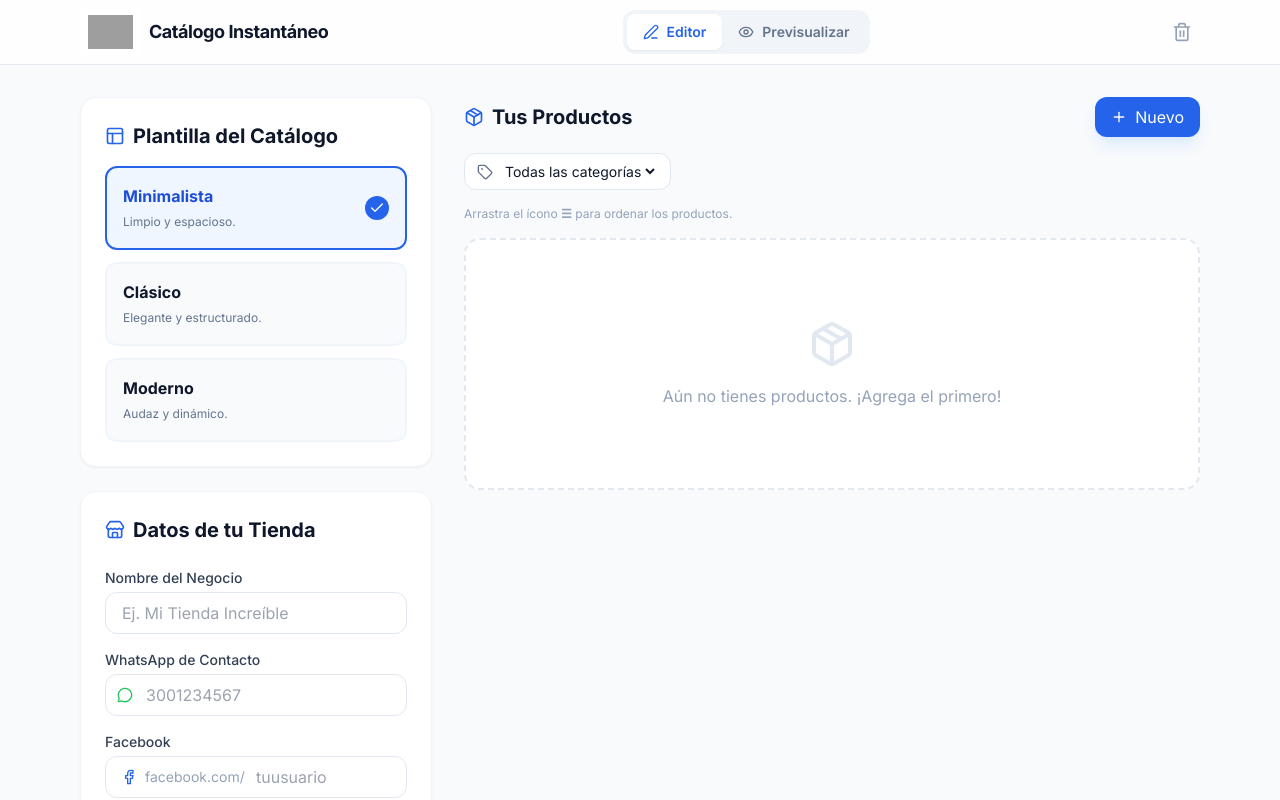
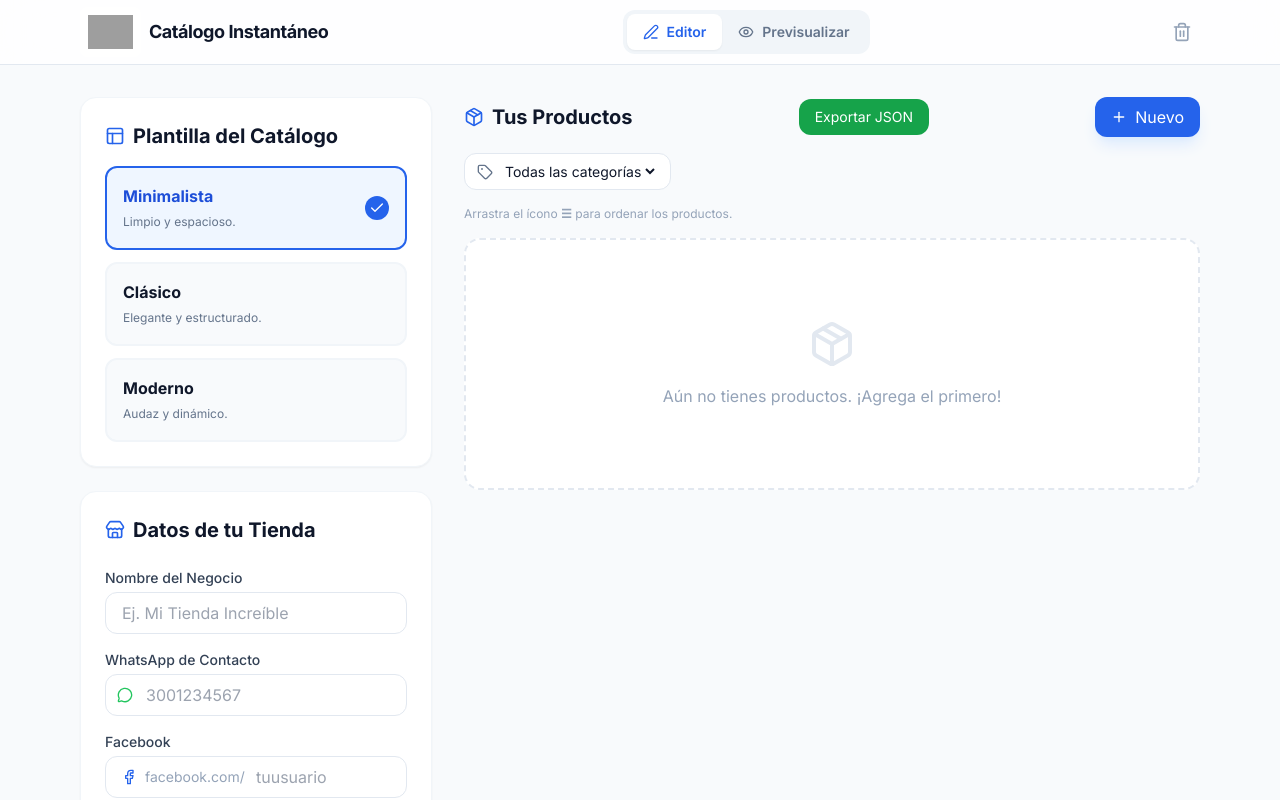
Before and after one commit to juan-beltranos/Catalogo-pdf-premium, a React (Vite) app: page / in a window 1280 px wide. Shown: the top 800 px of the page. Built offline with nearby package versions, Linux system fonts and the light colour scheme; grey boxes are pictures that could not be loaded.

Commit message:
btn exportar

```diff
--- a/components/ProductManager.tsx
+++ b/components/ProductManager.tsx
@@ -533,6 +533,30 @@
     formData.originalPrice.trim() === "" ? undefined : previewOriginalPrice
   );
 
+  const handleExportJson = () => {
+    try {
+      // Si ya tienes los productos en props, usa esto:
+      const data = products;
+
+      // Si quieres leer directamente de localStorage:
+      // const data = JSON.parse(localStorage.getItem("products") || "[]");
+
+      const json = JSON.stringify(data, null, 2); // bonito (indentado)
+
+      const blob = new Blob([json], { type: "application/json" });
+      const url = URL.createObjectURL(blob);
+
+      const link = document.createElement("a");
+      link.href = url;
+      link.download = "productos.json";
+      link.click();
+
+      URL.revokeObjectURL(url);
+    } catch (error) {
+      console.error("Error exportando JSON", error);
+    }
+  };
+
   return (
     <div className="space-y-4 mb-24">
       {/* Header */}
@@ -541,34 +565,12 @@
           <Package className="w-5 h-5 text-blue-600" />
           Tus Productos
         </h2>
-
-        {/*
         <button
-          onClick={() => seedProducts(100)}
-          className="bg-emerald-600 text-white px-4 py-2 rounded-xl hover:bg-emerald-700 transition-colors"
+          onClick={handleExportJson}
+          className="bg-green-600 text-white px-4 py-2 rounded-xl text-sm hover:bg-green-700"
         >
-          Cargar 100 demo
+          Exportar JSON
         </button>
-        */}
-
-        {/*
-        <input
-          ref={importInputRef}
-          type="file"
-          accept="application/json,.json"
-          className="hidden"
-          onChange={(e) => {
-            const f = e.target.files?.[0];
-            if (f) handleImportJsonFile(f);
-          }}
-        />
-        <button
-          onClick={handleImportJsonClick}
-          className="bg-emerald-600 text-white px-4 py-2 rounded-xl flex items-center gap-2 hover:bg-emerald-700 transition-colors shadow-lg shadow-emerald-100"
-        >
-          Importar JSON
-        </button>
-        */}
 
         <div className="flex items-center gap-2">
           {(onDownloadPdfAll || onDownloadPdfByCategory) && (
```
